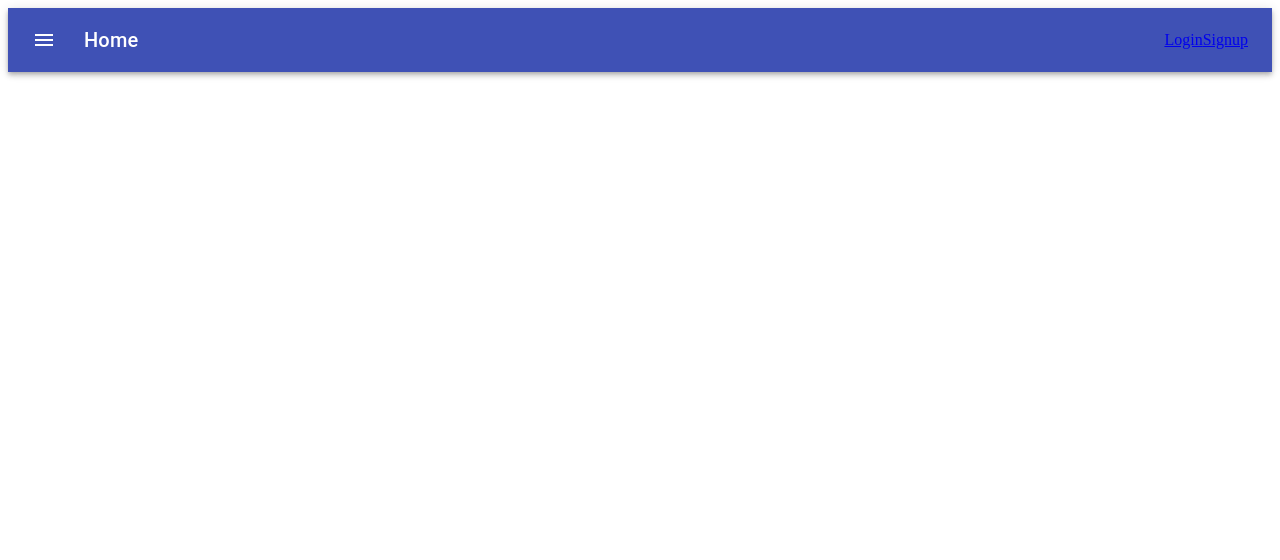
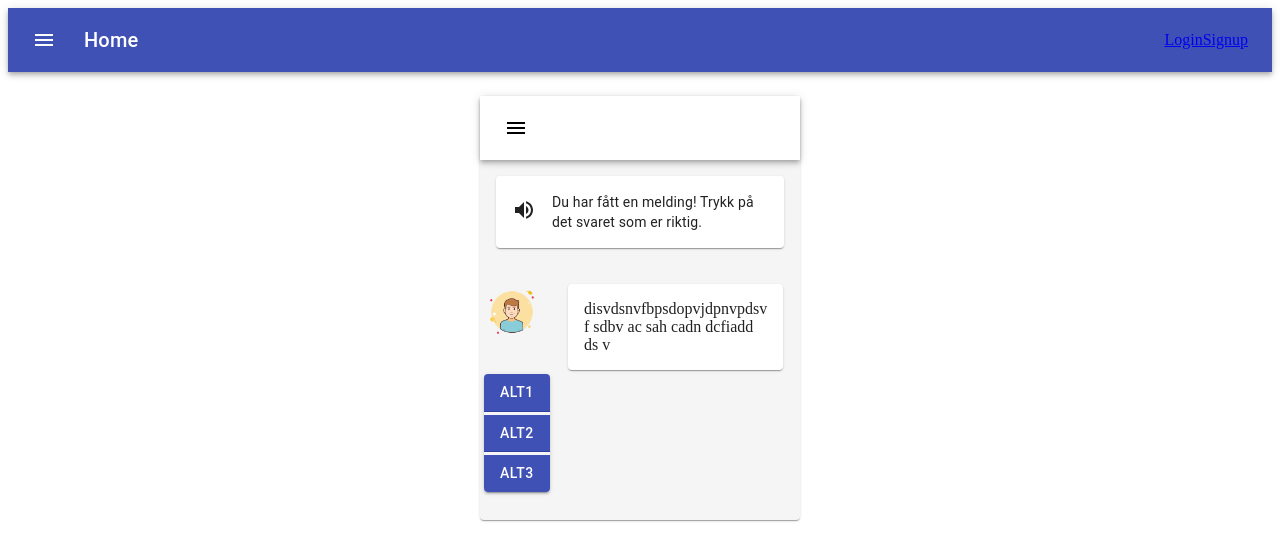
Before and after one commit to phajsi/LIM01, a React (Create React App) app in the folder frontend/: page /chat in a window 1280 px wide. Shown: the top 560 px of the page. Built offline with nearby package versions, Linux system fonts and the light colour scheme.

Commit message:
Set up chat container

```diff
--- a/frontend/src/App.js
+++ b/frontend/src/App.js
@@ -10,6 +10,7 @@ import ResetPasswordConfirm from './containers/ResetPasswordConfirm';
 import store from './store';
 import Layout from './hocs/Layout';
 import Forstaelse from './containers/Forstaelse';
+import Chat from './containers/Chat';
 
 const App = () => (
   <Provider store={store}>
@@ -21,6 +22,7 @@ const App = () => (
           <Route exact path="/login" component={Login} />
           <Route exact path="/signup" component={Signup} />
           <Route exact path="/reset-password" component={ResetPassword} />
+          <Route exact path="/chat" component={Chat} />
           <Route
             exact
             path="/password/reset/confirm/:uid/:token"
--- /dev/null
+++ b/frontend/src/components/Answers.js
@@ -0,0 +1,47 @@
+import React from 'react';
+import Button from '@material-ui/core/Button';
+import ButtonGroup from '@material-ui/core/ButtonGroup';
+
+const AnswerAlts = ({ answers }) => {
+  const alt1 = answers.answ1;
+  const alt2 = answers.answ2;
+  const alt3 = answers.correctAnsw;
+
+  function activateAnswer(e) {
+    if (e.currentTarget.innerText === answers.correctAnsw) {
+      return true;
+    }
+    return false;
+  }
+  return (
+    <div>
+      <ButtonGroup
+        orientation="vertical"
+        color="primary"
+        aria-label="vertical contained primary button group"
+        variant="contained"
+      >
+        <Button id={1} onClick={activateAnswer}>
+          {alt1}
+        </Button>
+        <Button
+          id={2}
+          value="ALT2"
+          onClick={activateAnswer}
+          style={{ marginTop: 3 }}
+        >
+          {alt2}
+        </Button>
+        <Button
+          id={3}
+          value="ALT3"
+          onClick={activateAnswer}
+          style={{ marginTop: 3 }}
+        >
+          {alt3}
+        </Button>
+      </ButtonGroup>
+    </div>
+  );
+};
+export default AnswerAlts;
--- /dev/null
+++ b/frontend/src/containers/Chat.js
@@ -0,0 +1,88 @@
+import React from 'react';
+import Paper from '@material-ui/core/Paper';
+import VolumeUpIcon from '@material-ui/icons/VolumeUp';
+import Grid from '@material-ui/core/Grid';
+import { makeStyles } from '@material-ui/core/styles';
+import { Card, CardHeader } from '@material-ui/core';
+import AppBar from '@material-ui/core/AppBar';
+import Toolbar from '@material-ui/core/Toolbar';
+import IconButton from '@material-ui/core/IconButton';
+import MenuIcon from '@material-ui/icons/Menu';
+import ChatBubble from '../components/ChatBubble';
+import Answers from '../components/Answers';
+
+const useStyles = makeStyles((theme) => ({
+  root: {
+    backgroundColor: '#F5F5F5',
+    maxWidth: theme.spacing(40),
+    marginTop: theme.spacing(3),
+    display: 'flex',
+    flexDirection: 'column',
+    alignItems: 'center',
+    margin: 'auto',
+  },
+  layout: {
+    backgroundColor: '#F5F5F5',
+    marginBottom: theme.spacing(3),
+    padding: theme.spacing(2),
+  },
+  text: {
+    margin: theme.spacing(0),
+  },
+  gridText: {
+    paddingBottom: theme.spacing(0),
+  },
+  header: {
+    marginBottom: theme.spacing(3),
+  },
+  navbar: {
+    margin: 0,
+    padding: 0,
+    backgroundColor: 'white',
+    color: 'black',
+  },
+  menuButton: {
+    marginRight: theme.spacing(2),
+    float: 'right',
+  },
+}));
+
+const Chat = () => {
+  const classes = useStyles();
+  const answers = { answ1: 'alt1', answ2: 'alt2', correctAnsw: 'alt3' };
+  const chat = 'disvdsnvfbpsdopvjdpnvpdsv f sdbv ac sah cadn dcfiadd ds v ';
+
+  return (
+    <Paper className={classes.root}>
+      <AppBar className={classes.navbar} position="static">
+        <Toolbar>
+          <IconButton
+            edge="start"
+            className={classes.menuButton}
+            color="inherit"
+            aria-label="menu"
+          >
+            <MenuIcon />
+          </IconButton>
+        </Toolbar>
+      </AppBar>
+      <Paper className={classes.layout} elevation={0}>
+        <Grid container spacing={3}>
+          <Grid item xs={12}>
+            <Card className={classes.header}>
+              <CardHeader
+                avatar={<VolumeUpIcon />}
+                title="Du har fått en melding! Trykk på det svaret som er riktig."
+              />
+            </Card>
+          </Grid>
+          <Grid>
+            <ChatBubble chat={chat} />
+          </Grid>
+          <Answers answers={answers} />
+        </Grid>
+      </Paper>
+    </Paper>
+  );
+};
+export default Chat;
--- a/frontend/src/containers/Forstaelse.js
+++ b/frontend/src/containers/Forstaelse.js
@@ -75,10 +75,10 @@ const axiosInstance = axios.create({
   timeout: 5000,
   headers: {
     // eslint-disable-next-line prettier/prettier
-    'Authorization': `JWT ${localStorage.getItem('access')}`,
+    Authorization: `JWT ${localStorage.getItem('access')}`,
     'Content-Type': 'application/json',
     // eslint-disable-next-line prettier/prettier
-    'accept': 'application/json',
+    accept: 'application/json',
   },
 });
 
```
